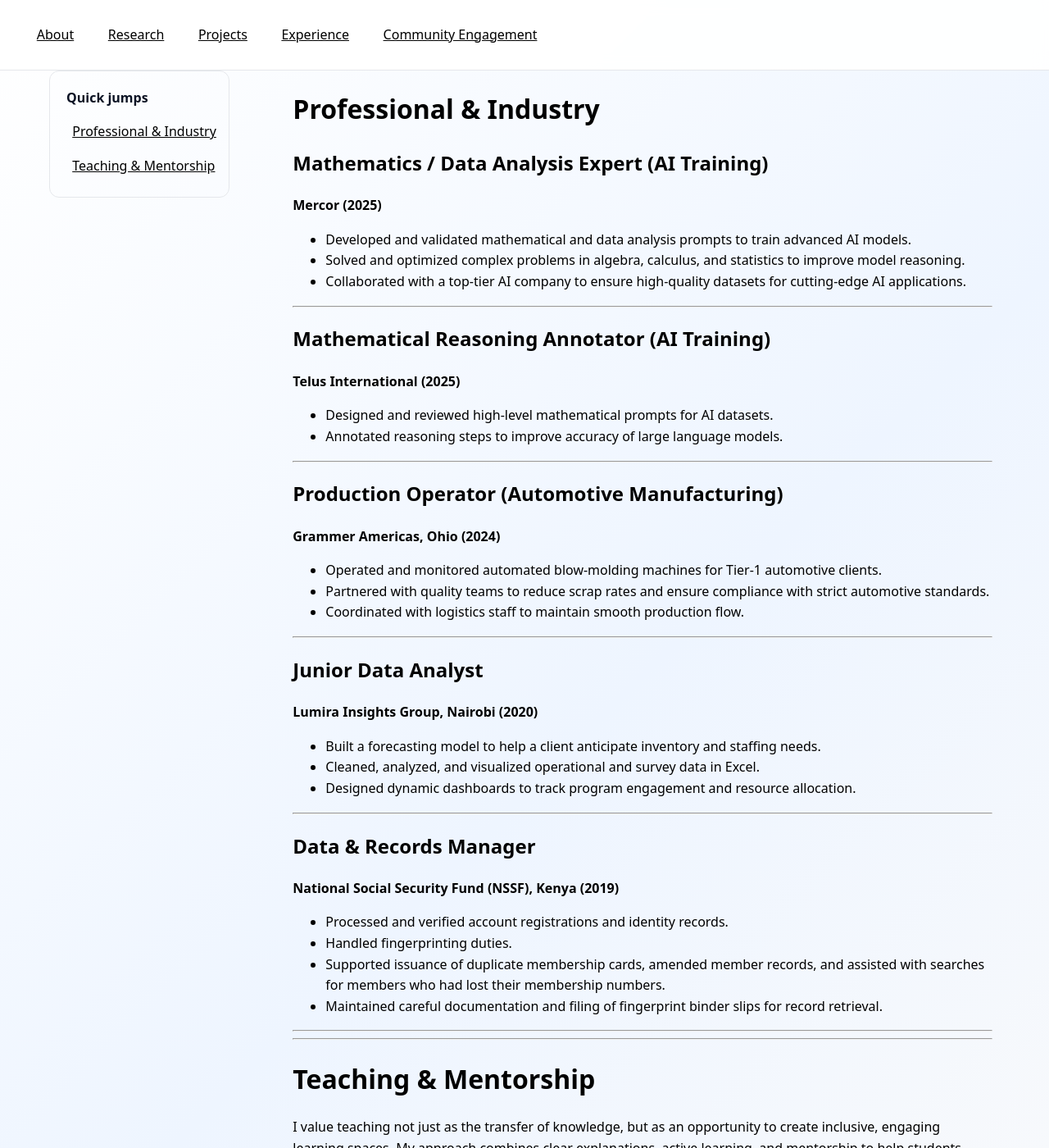
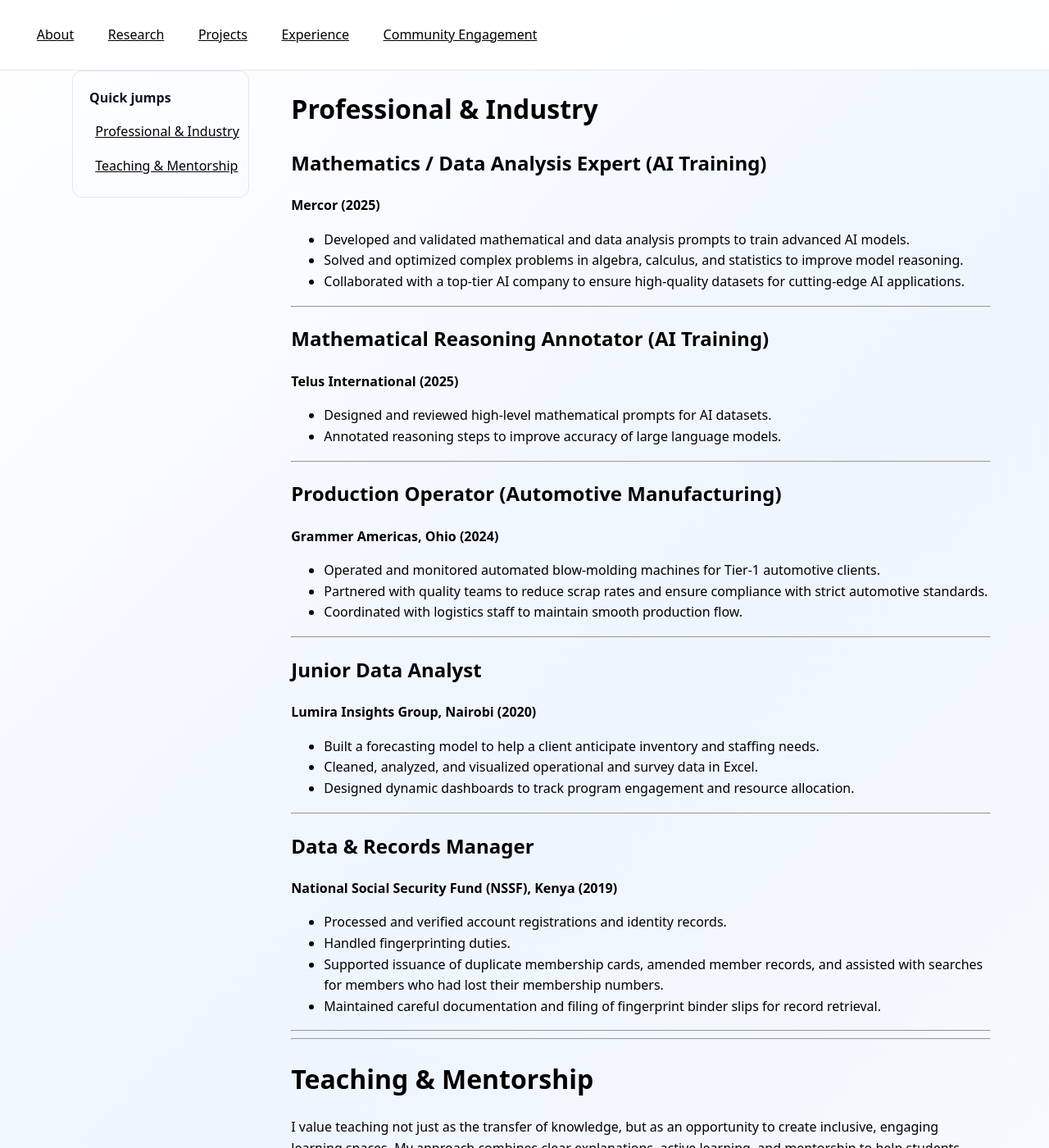
Before and after one commit to SARAH-GAKII/sarah-gakii.github.io, a Jekyll site: the page built from experience.md, in a window 1280 px wide and 1400 px high. Shown: the whole window at 82% size. Built offline with Jekyll 4.4.1, drawn with Linux system fonts in a browser that asks for light colours.

Commit message:
Update style.css

```diff
--- a/assets/style.css
+++ b/assets/style.css
@@ -179,4 +179,49 @@
 @media (min-width: 1200px){
   .page-shell .content{ max-width: 95ch; }
 }
+
+/* === FINAL OVERRIDES: sidebar proximity + smaller sidebar icons === */
+
+/* Desktop/tablet: pull the LEFT sidebar rightward without moving content */
+@media (min-width: 900px){
+  .page-shell{
+    column-gap: .25rem;           /* make the space between columns tiny */
+  }
+  .sidebar{
+    justify-self: end;            /* stick to the RIGHT edge of its column */
+    margin-right: -1.5rem;        /* nudge INTO the gap (doesn't move content) */
+    padding-right: 0;             /* no extra internal padding on the right edge */
+  }
+}
+
+/* Sidebar social icons: small, horizontal */
+.sidebar-icons{
+  display: flex;
+  gap: .4rem;
+  margin-top: .5rem;
+  justify-content: flex-start;    /* keep them in a row */
+}
+.sidebar-icons a{
+  display: inline-flex;
+  align-items: center;
+  justify-content: center;
+  width: 28px;                    /* smaller buttons */
+  height: 28px;
+  border: 1px solid #e5e7eb;
+  border-radius: 8px;
+  background: var(--panel);
+  color: var(--brand);
+  padding: .25rem;                /* tight inner padding */
+}
+.sidebar-icons a:hover{
+  background: #eef2ff;
+  color: var(--accent);
+}
+.sidebar-icons svg{
+  width: 16px;                    /* smaller icons */
+  height: 16px;
+  display: block;
+}
+
+
 </style>
```
